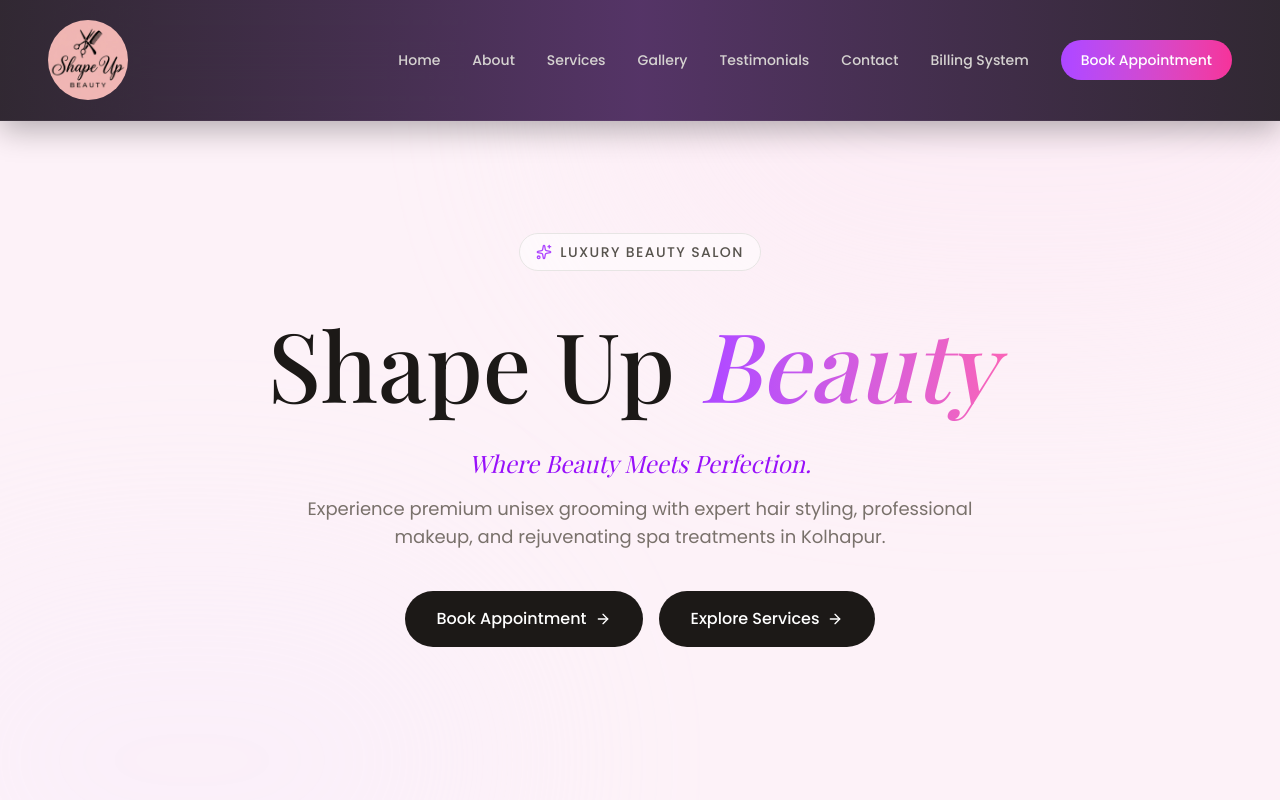
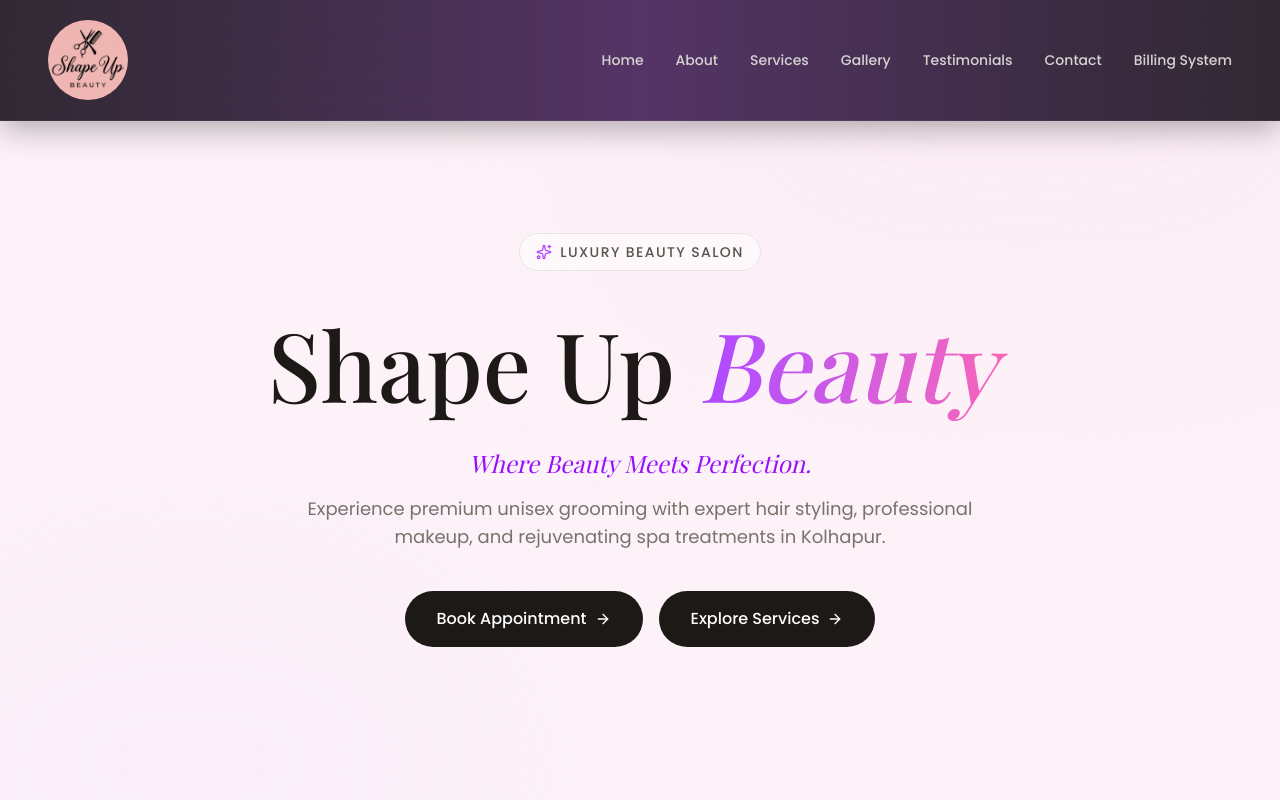
Before and after one commit to bhargavkhairnar/shapeupsalon, a Next.js app: page / in a window 1280 px wide. Shown: the top 800 px of the page. Built offline with nearby package versions, Linux system fonts and the light colour scheme; a web font is replaced by a local one.

Commit message:
Remove Book Appointment button from dashboard

```diff
--- a/src/components/Navbar.tsx
+++ b/src/components/Navbar.tsx
@@ -58,12 +58,7 @@ export default function Navbar() {
               <span className="absolute -bottom-1 left-0 w-0 h-0.5 bg-pink-400 transition-all group-hover:w-full" />
             </a>
           ))}
-          <a
-            href="#booking"
-            className="px-5 py-2.5 bg-gradient-to-r from-purple-500 to-pink-500 text-white text-sm font-medium rounded-full hover:shadow-lg hover:shadow-purple-500/30 transition-all"
-          >
-            Book Appointment
-          </a>
+
         </div>
 
         {/* Mobile Toggle */}
@@ -95,13 +90,7 @@ export default function Navbar() {
                   {link.name}
                 </a>
               ))}
-              <a
-                href="#booking"
-                onClick={() => setMobileMenuOpen(false)}
-                className="mt-4 px-8 py-3 bg-gradient-to-r from-purple-500 to-pink-500 text-white font-medium rounded-full"
-              >
-                Book Appointment
-              </a>
+
             </div>
           </motion.div>
         )}
```
